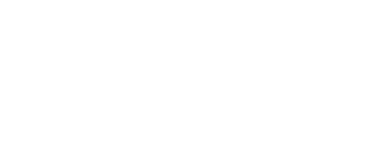
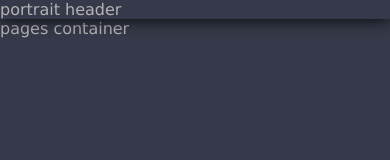
Before and after one commit to TimKoenig96/graphics_settings_comparer, a plain HTML site: page index.html in a window 390 px wide. Drawn offline with Linux system fonts and the light colour scheme.

Commit message:
Add: General HTML layout
Created a rough layout of the site, including some media queries and a toggle to show and hide the sidebar. The latter is just temporary, to be replaced with a permanent solution.

```diff
--- a/index.html
+++ b/index.html
@@ -8,5 +8,22 @@
 		<script src="./script.js" defer></script>
 	</head>
 	<body>
+
+		<!-- Contains all | Centers and displayed as flex -->
+		<div>
+
+			<!-- Portrait header -->
+			<div id="portrait_header_container" class="hidden_if_landscape">portrait header</div>
+
+			<!-- Contains sidebar and content -->
+			<div id="main_container">
+
+				<!-- Sidebar -->
+				<div id="sidebar_container">sidebar</div>
+
+				<!-- Pages container -->
+				<div id="pages_container">pages container</div>
+			</div>
+		</div>
 	</body>
 </html>
--- a/script.js
+++ b/script.js
@@ -0,0 +1,4 @@
+document.getElementById("portrait_header_container").addEventListener("click", () => {
+	document.getElementById("sidebar_container").classList.toggle("show");
+	document.getElementById("pages_container").classList.toggle("hidden_if_portrait");
+});
--- a/style.css
+++ b/style.css
@@ -0,0 +1,104 @@
+/* #region | Root, general styling */
+:root {
+	--spacing_s: 6px;
+	--spacing_m: 10px;
+	--spacing_l: 16px;
+
+	--elev_0: hsl(230, 15%, 15%);
+	--elev_1: hsl(230, 15%, 25%);
+	--color_primary: hsl(0, 0%, 70%);
+}
+
+* {
+	margin: 0;
+	padding: 0;
+	box-sizing: border-box;
+	color: var(--color_primary);
+	font-family: Verdana, Geneva, Tahoma, sans-serif;
+}
+
+body {
+	width: 100vw;
+	height: 100vh;
+	overflow: hidden;
+	background-color: var(--elev_0);
+}
+/* #endregion */
+
+
+/* #region | Shared classes */
+.hidden_if_landscape { display: none; }
+/* #endregion */
+
+
+/* #region | Container elements */
+/* Contains all */
+body > div {
+	display: flex;
+	flex-direction: column;
+	width: 75%;
+	max-width: 1400px;
+	height: 100%;
+	margin: 0 auto;
+}
+
+/* Header shown in portrait only mode */
+#portrait_header_container {
+	margin: 0;
+	box-shadow: 0 0 var(--spacing_l) black;
+	background-color: var(--elev_1);
+	z-index: 100;
+}
+
+/* Sidebar and content */
+#main_container {
+	flex-grow: 1;
+	display: flex;
+}
+
+/* Left sidebar */
+#sidebar_container {
+	width: 350px;
+	margin: var(--spacing_l) var(--spacing_l) var(--spacing_l) 0;
+	z-index: 50;
+	background-color: var(--elev_1);
+}
+
+/* Individual pages container */
+#pages_container {
+	flex-grow: 1;
+	margin: var(--spacing_l) 0;
+	background-color: var(--elev_1);
+}
+/* #endregion */
+
+
+/* #region | Media queries */
+/* Switching to fullscreen-ish */
+@media screen and (max-width: 1200px) {
+	body > div { width: 100%; }
+	#main_container { margin: 0 var(--spacing_l); }
+}
+
+/* Switch to portrait */
+@media screen and (max-width: 800px) {
+
+	/* Show all normally hidden elements */
+	.hidden_if_landscape { display: initial; }
+
+	/* Hide elements */
+	.hidden_if_portrait { display: none; }
+
+	/* Remove margins */
+	#main_container, #sidebar_container, #pages_container { margin: 0; }
+
+	/* Hide sidebar, make full width */
+	#sidebar_container {
+		width: 100%;
+		display: none;
+	}
+
+	/* Show sidebar if required */
+	#sidebar_container.show { display: initial; }
+}
+/* #endregion */
```
